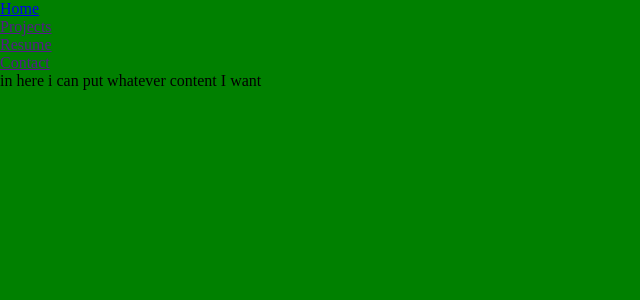
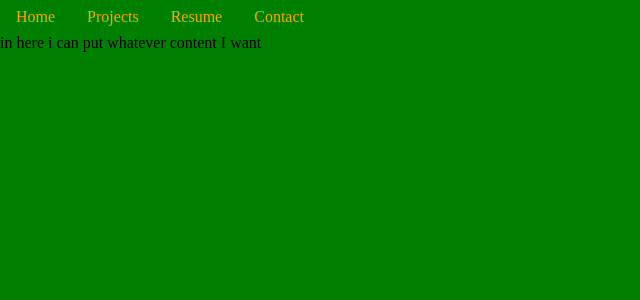
Before and after one commit to Husayn-Esmail/Portfolio-Site-Project-Codecademy, a Python web app: template portfolio-site/templates/test.html in a window 1280 px wide. Shown: the top 300 px of the page, without its empty margins (0-640 px from the left). Run offline with Jinja, Linux system fonts and the light colour scheme; the template is opened without the code that fills it, so the values that code supplies are empty.

```diff
--- a/portfolio-site/static/css/style.css
+++ b/portfolio-site/static/css/style.css
@@ -10,6 +10,21 @@ body {
     background-color: green;
 }
 
+#primary > ul {
+    display: inline-flex;
+    width: 100vw;
+    list-style: none;
+    padding: 0.5rem 0;
+}
+
+#primary > ul > li {
+    padding: 0 1rem;
+}
+
+#primary > ul > li > a {
+    text-decoration: none;
+    color: orange;
+}
 
 .hero-img {
     display: flex;
--- a/requirements.txt
+++ b/requirements.txt
@@ -11,3 +11,6 @@ python-dotenv
 
 # for converting complex datatypes to json
 jsonpickle
+
+# for auto reloading webpage when making front-end changes
+livereload
```
Also changed, not shown: portfolio-site/__init__.py (+7 -2 lines), 1 other file.
